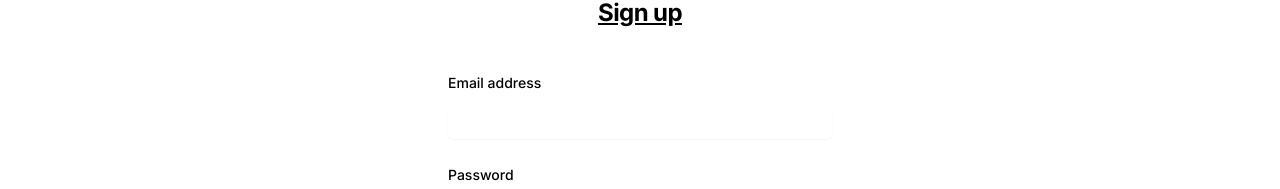
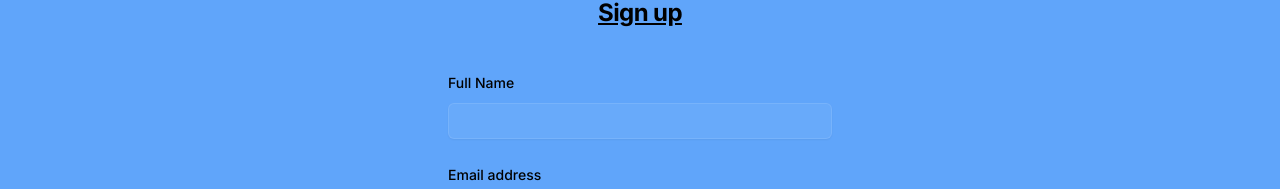
Before and after one commit to LunaG18/voting-platform, a Next.js app: page /signup in a window 1280 px wide. Shown: the part 387-576 px from the top of the page. Built offline with nearby package versions, Linux system fonts and the light colour scheme.

Commit message:
fixed signup

```diff
--- a/app/homepage/page.tsx
+++ b/app/homepage/page.tsx
@@ -36,6 +36,12 @@ const Navbar: React.FC = () => {
         </header>
         <main className="flex-1 bg-blue-400">
           <div className="py-8">
+          <div className="flex flex-col items-center">
+        <h2 className="text-xl md:text-2xl text-center font-bold mb-4">Live poll results</h2>
+        <p className="text-base md:text-lg text-center mb-8">
+          Welcome to the live polling results of our voting app, where real-time democracy unfolds at your fingertips! As the votes pour in, we're here to provide you with real-time updates on how your favourite candidates are performing. Whether you're a first-time visitor or a returning user, we encourage you to register or log in to take part in this pivotal process. Casting your vote for your favourite candidate not only amplifies your voice but also shapes the future direction of governance. Don't miss this chance to make your vote count in real-time, as we bring the power of decision-making closer to you than ever before.
+        </p>
+      </div>
             <div className="grid md:grid-cols-2 lg:grid-cols-3 gap-8">
               <Card>
                 <CardContent className="flex flex-col items-center">
--- a/app/login/page.tsx
+++ b/app/login/page.tsx
@@ -9,7 +9,7 @@ export default function Login() {
   const router = useRouter();
   return (
 <>
-<div className="flex min-h-full flex-1 flex-col justify-center px-6 py-12 lg:px-8">
+<div className="flex min-h-full flex-1 flex-col justify-center px-6 py-12 lg:px-8 flex-1 bg-blue-400">
 <div className="sm:mx-auto sm:w-full sm:max-w-sm">
 <a href="homepage" className="inline-block">
       <img
--- a/app/signup/page.tsx
+++ b/app/signup/page.tsx
@@ -5,6 +5,7 @@ import { useState } from 'react';
 import { auth } from '../firebase';
 
 export default function Signup() {
+  const [name, setName] = useState('');
   const [email, setEmail] = useState('');
   const [password, setPassword] = useState('');
   const [passwordAgain, setPasswordAgain] = useState('');
@@ -14,7 +15,7 @@ export default function Signup() {
   };
 
   return (
-    <div className="flex min-h-full flex-1 flex-col justify-center px-6 py-12 lg:px-8">
+    <div className="flex min-h-full flex-1 flex-col justify-center px-6 py-12 lg:px-8 flex-1 bg-blue-400">
         <div className="sm:mx-auto sm:w-full sm:max-w-sm">
         <a href="homepage" className="inline-block">
       <img
@@ -30,6 +31,23 @@ export default function Signup() {
 
         <div className="mt-10 sm:mx-auto sm:w-full sm:max-w-sm">
           <div className="space-y-6">
+          <div>
+              <label htmlFor="name" className="block text-sm font-medium leading-6 text-black">
+                Full Name
+              </label>
+              <div className="mt-2">
+                <input
+                  id="name"
+                  name="name"
+                  type="name"
+                  autoComplete="name"
+                  onChange={(e) => setName(e.target.value)}
+                  required
+                  className="block w-full rounded-md border-0 bg-white/5 py-1.5 text-white shadow-sm ring-1 ring-inset ring-white/10 focus:ring-2 focus:ring-inset focus:ring-indigo-500 sm:text-sm sm:leading-6"
+                />
+              </div>
+            </div>
+
             <div>
               <label htmlFor="email" className="block text-sm font-medium leading-6 text-black">
                 Email address
@@ -86,7 +104,7 @@ export default function Signup() {
 
             <div>
               <button
-                disabled={(!email || !password || !passwordAgain) || (password !== passwordAgain)}
+                disabled={(!name || !email || !password || !passwordAgain) || (password !== passwordAgain)}
                 onClick={() => signup()}
                 className="disabled:opacity-40 flex w-full justify-center rounded-md bg-gray-500 px-3 py-1.5 text-sm font-semibold leading-6 text-white shadow-sm hover:bg-gray-400 focus-visible:outline focus-visible:outline-2 focus-visible:outline-offset-2 focus-visible:outline-gray-500"
               >
```
